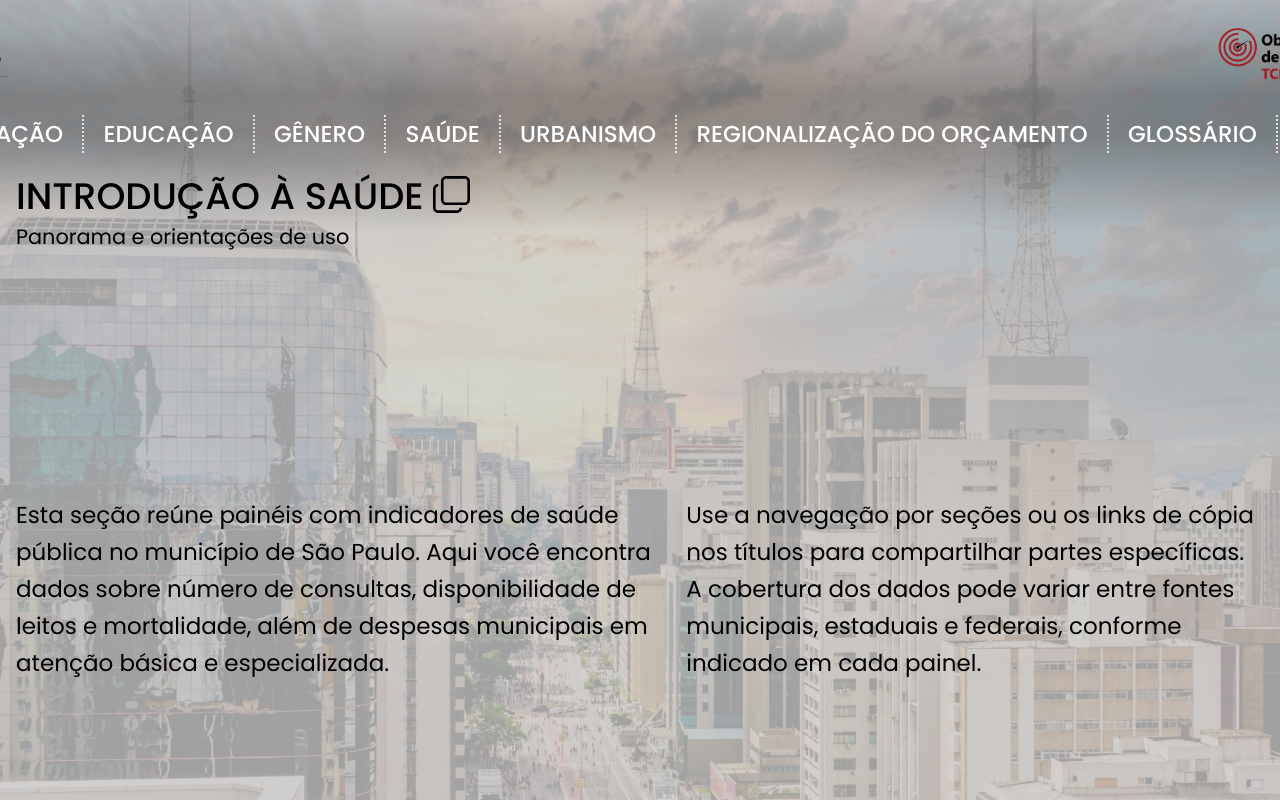
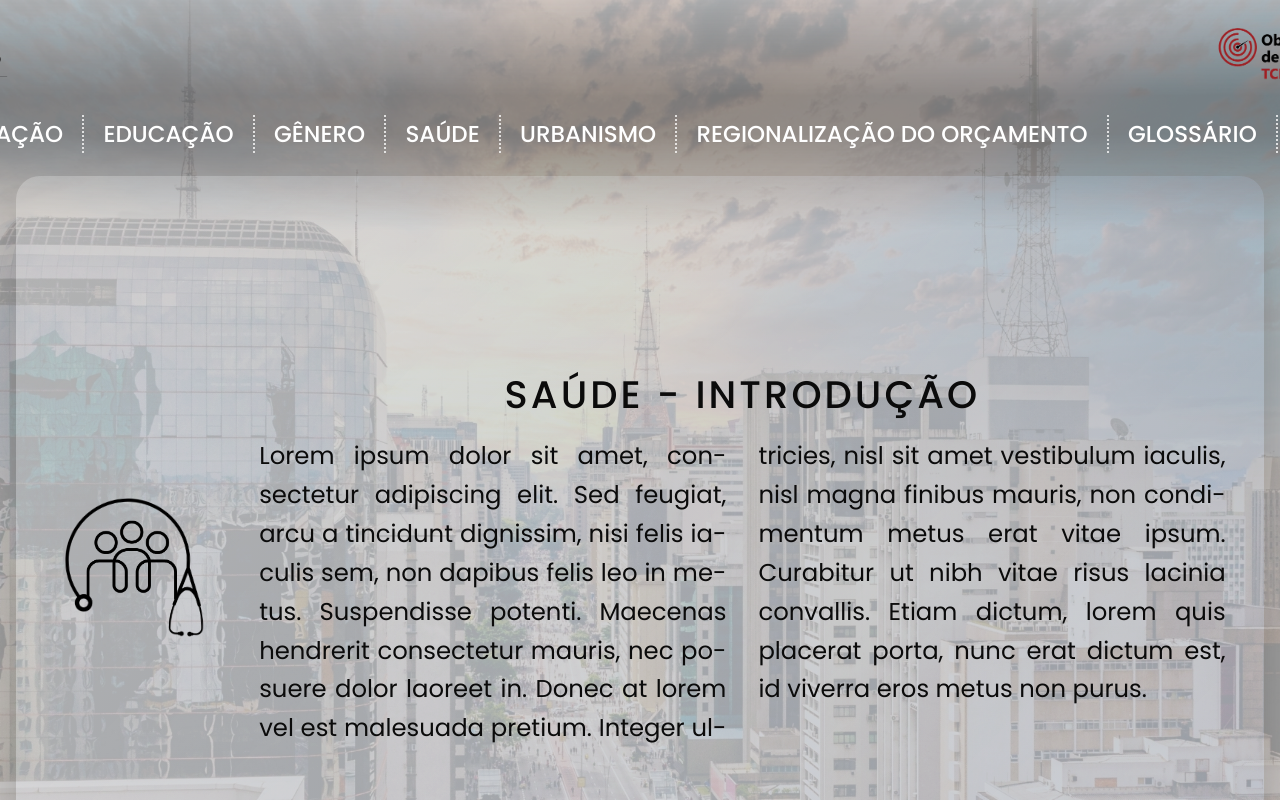
Before and after one commit to ObservatorioPoliticasTCM/painel-frontend, a Vue app: page /saude in a window 1280 px wide. Built offline with nearby package versions, Linux system fonts and the light colour scheme.

Commit message:
Edição do texto introdutório da Saúde

```diff
--- /dev/null
+++ b/src/components/IntroPanel.vue
@@ -0,0 +1,319 @@
+<template>
+  <div class="intro-panel" ref="rootEl">
+    <div class="surface">
+      <div class="surface-head">
+        <div v-if="icon" class="icon-wrapper">
+          <img :src="icon" :alt="iconAlt" loading="lazy" />
+        </div>
+        <div class="head-text">
+          <h1 v-if="title">
+            <span class="title-anchor-wrapper">
+              <a
+                :id="anchorId"
+                :href="'#' + anchorId"
+                class="title-anchor"
+                title="Copiar o link para esta seção"
+                @click="copySectionLink"
+              >
+                {{ displayTitle }}
+              </a>
+              <transition name="fade">
+                <span v-if="showCopied" class="copy-popup">Link copiado</span>
+              </transition>
+            </span>
+          </h1>
+          <p v-if="leadText" class="lead">{{ leadText }}</p>
+          <div v-if="$slots.default" class="extra">
+            <slot />
+          </div>
+        </div>
+      </div>
+    </div>
+  </div>
+</template>
+
+<script setup lang="ts">
+import { computed, onBeforeUnmount, onMounted, ref, toRefs, nextTick } from 'vue'
+
+const fullyVisibleEvent = 'fully-visible'
+
+interface IntroPanelProps {
+  title?: string
+  text?: string
+  icon?: string
+}
+
+const props = withDefaults(defineProps<IntroPanelProps>(), {
+  title: '',
+  text: '',
+  icon: ''
+})
+
+const emit = defineEmits<{ (e: 'fully-visible', anchorId: string): void }>()
+
+const { title, text, icon } = toRefs(props)
+
+const loremFallback = [
+  'Lorem ipsum dolor sit amet, consectetur adipiscing elit. Sed feugiat, arcu a tincidunt dignissim, nisi felis iaculis sem, non dapibus felis leo in metus.',
+  'Suspendisse potenti. Maecenas hendrerit consectetur mauris, nec posuere dolor laoreet in. Donec at lorem vel est malesuada pretium.',
+  'Integer ultricies, nisl sit amet vestibulum iaculis, nisl magna finibus mauris, non condimentum metus erat vitae ipsum. Curabitur ut nibh vitae risus lacinia convallis.',
+  'Etiam dictum, lorem quis placerat porta, nunc erat dictum est, id viverra eros metus non purus.'
+].join(' ')
+
+const leadText = computed(() => {
+  const trimmed = text.value.trim()
+  return trimmed.length > 0 ? trimmed : loremFallback
+})
+
+const displayTitle = computed(() => title.value.replace(/\n/g, '\n'))
+const iconAlt = computed(() => title.value ? `Ícone da seção ${title.value}` : 'Ícone da seção')
+
+const anchorId = computed(() => title.value
+  .toLowerCase()
+  .replace(/\n/g, ' ')
+  .normalize('NFD')
+  .replace(/[\u0300-\u036f]/g, '')
+  .replace(/[^a-z0-9 ]/g, '')
+  .trim()
+  .replace(/\s+/g, '-')
+)
+
+const rootEl = ref<HTMLElement | null>(null)
+let scrollRoot: HTMLElement | null = null
+let scrollListenerAttached = false
+let ticking = false
+const showCopied = ref(false)
+let copyToastTimeout: number | null = null
+
+const fullyVisible = (): boolean => {
+  if (!rootEl.value) return false
+  const elRect = rootEl.value.getBoundingClientRect()
+  const rootRect = (scrollRoot
+    ? scrollRoot.getBoundingClientRect()
+    : { top: 0, bottom: window.innerHeight }) as DOMRect | { top: number; bottom: number }
+  const elTop = Math.round(elRect.top)
+  const elBottom = Math.round(elRect.bottom)
+  const rootTop = Math.round(rootRect.top)
+  const rootBottom = Math.round(rootRect.bottom)
+  return elTop >= rootTop && elBottom <= rootBottom && (elBottom - elTop) > 0
+}
+
+const onScroll = () => {
+  if (ticking) return
+  ticking = true
+  requestAnimationFrame(() => {
+    if (fullyVisible()) {
+      emit(fullyVisibleEvent, anchorId.value)
+      if (rootEl.value) {
+        rootEl.value.dispatchEvent(new CustomEvent(fullyVisibleEvent, { bubbles: true, detail: { anchorId: anchorId.value } }))
+      }
+    }
+    ticking = false
+  })
+}
+
+const copySectionLink = () => {
+  const fullUrl = `${window.location.origin}${window.location.pathname}#${anchorId.value}`
+  const tryClipboard = async () => {
+    try {
+      await navigator.clipboard.writeText(fullUrl)
+    } catch {
+      const temp = document.createElement('textarea')
+      temp.value = fullUrl
+      temp.style.position = 'fixed'
+      temp.style.opacity = '0'
+      document.body.appendChild(temp)
+      temp.select()
+      try { document.execCommand('copy') } catch { /* ignore */ }
+      document.body.removeChild(temp)
+    }
+    showCopied.value = false
+    void nextTick(() => {
+      showCopied.value = true
+      if (copyToastTimeout) clearTimeout(copyToastTimeout)
+      copyToastTimeout = window.setTimeout(() => { showCopied.value = false }, 1800)
+    })
+  }
+  void tryClipboard()
+}
+
+onMounted(() => {
+  scrollRoot = document.querySelector('.snap-container') as HTMLElement | null
+  const targetScrollEl = scrollRoot || window
+  if (!scrollListenerAttached) {
+    targetScrollEl.addEventListener('scroll', onScroll, { passive: true })
+    scrollListenerAttached = true
+  }
+  if (fullyVisible()) {
+    emit(fullyVisibleEvent, anchorId.value)
+    if (rootEl.value) {
+      rootEl.value.dispatchEvent(new CustomEvent(fullyVisibleEvent, { bubbles: true, detail: { anchorId: anchorId.value } }))
+    }
+  }
+})
+
+onBeforeUnmount(() => {
+  const targetScrollEl = scrollRoot || window
+  if (scrollListenerAttached) {
+    targetScrollEl.removeEventListener('scroll', onScroll)
+    scrollListenerAttached = false
+  }
+  if (copyToastTimeout) clearTimeout(copyToastTimeout)
+})
+</script>
+
+<style scoped>
+.intro-panel {
+  display: flex;
+  flex-direction: column;
+  height: 96vh;
+  width: calc(100vw - 4vh);
+  padding: 2vh;
+  position: relative;
+  z-index: 20;
+}
+
+.surface {
+  flex: 1;
+  border-radius: 1.25rem;
+  background: linear-gradient(135deg, rgba(255, 255, 255, 0.2), rgba(12, 106, 255, 0.06));
+  /* backdrop-filter: blur(14px); */
+  display: flex;
+  align-items: center;
+  justify-content: center;
+  padding: clamp(1.5rem, 3vw, 3rem);
+  box-shadow: 0 1.75rem 3.5rem rgba(0, 0, 0, 0.25);
+}
+
+.surface-head {
+  display: flex;
+  align-items: center;
+  gap: clamp(2rem, 4vw, 4rem);
+  max-width: 72rem;
+  width: 100%;
+}
+
+.icon-wrapper {
+  flex: 0 0 clamp(6rem, 12vw, 10rem);
+  display: flex;
+  align-items: center;
+  justify-content: center;
+}
+
+.icon-wrapper img {
+  width: 100%;
+  height: auto;
+  object-fit: contain;
+}
+
+.head-text {
+  display: flex;
+  flex-direction: column;
+  gap: 1rem;
+  color: #0b0b0b;
+}
+
+.head-text h1 {
+  margin: 0;
+  text-transform: uppercase;
+  font-weight: 700;
+  letter-spacing: 0.08em;
+  font-size: clamp(1.8rem, 3vw, 2.6rem);
+  line-height: 1.2;
+}
+
+.lead {
+  margin: 0;
+  font-size: clamp(1.2rem, 1.9vw, 1.4rem);
+  line-height: 1.6;
+  column-count: 2;
+  column-gap: clamp(1rem, 2.5vw, 2.5rem);
+  column-fill: balance;
+  text-align: justify;
+  hyphens: auto;
+}
+
+.extra {
+  font-size: clamp(1.05rem, 1.7vw, 1.2rem);
+  line-height: 1.6;
+  max-width: 70ch;
+}
+
+.extra ::v-deep(p) {
+  margin: 0;
+}
+
+.title-anchor-wrapper {
+  position: relative;
+  display: inline-block;
+}
+
+.title-anchor {
+  color: inherit;
+  text-decoration: none;
+  cursor: pointer;
+}
+
+.title-anchor:hover {
+  text-decoration: underline;
+}
+
+.copy-popup {
+  position: absolute;
+  left: 50%;
+  top: 100%;
+  transform: translate(-50%, 0.6rem);
+  background: #242424;
+  color: #fff;
+  padding: 0.4rem 0.6rem;
+  border-radius: 6px;
+  font-size: 0.7em;
+  white-space: nowrap;
+  box-shadow: 0 2px 6px rgba(0, 0, 0, 0.25);
+  pointer-events: none;
+}
+
+.fade-enter-active,
+.fade-leave-active {
+  transition: opacity 0.5s ease;
+}
+
+.fade-enter-from,
+.fade-leave-to {
+  opacity: 0;
+}
+
+@media (max-width: 60rem) {
+  .surface-head {
+    flex-direction: column;
+    text-align: center;
+  }
+
+  .head-text h1 {
+    letter-spacing: 0.06em;
+  }
+
+  .extra {
+    max-width: none;
+  }
+}
+
+@media (max-width: 70rem) {
+  .lead {
+    column-count: 3;
+  }
+}
+
+@media (max-width: 55rem) {
+  .lead {
+    column-count: 2;
+  }
+}
+
+@media (max-width: 38rem) {
+  .lead {
+    column-count: 1;
+    text-align: left;
+  }
+}
+</style>
--- a/src/views/SaudeView.vue
+++ b/src/views/SaudeView.vue
@@ -1,23 +1,15 @@
 <template>
   <SnapPage>
-    <TextFrame
-      title="Introdução à saúde"
-      subtitle="Panorama e orientações de uso"
+    <IntroPanel
+      title="Saúde - Introdução"
+      text=""
+      :icon="saudeIcon"
     >
-      <p>
-        Esta seção reúne painéis com indicadores de saúde pública no município de São Paulo.
-        Aqui você encontra dados sobre número de consultas, disponibilidade de leitos e mortalidade,
-        além de despesas municipais em atenção básica e especializada.
-      </p>
-      <p>
-        Use a navegação por seções ou os links de cópia nos títulos para compartilhar partes específicas.
-        A cobertura dos dados pode variar entre fontes municipais, estaduais e federais, conforme indicado em cada painel.
-      </p>
-    </TextFrame>
+    </IntroPanel>
     <DashboardFrame
       appid="585f0398-5876-4e29-98db-a53e3e013dc4"
       sheet="EnGpsY"
-      title="Número de consultas em 2023"
+      title="Numero de consultas em 2023"
       subtitle="Inclui as unidades municipais, estaduais e federais"
       identity="3"
     />
@@ -31,7 +23,7 @@
     <DashboardFrame
       appid="585f0398-5876-4e29-98db-a53e3e013dc4"
       sheet="XFZvFPN"
-      title="Despesas em atenção Básica e especializada"
+      title="Despesas em atencao basica e especializada"
       subtitle="Inclui apenas despesas municipais"
       identity="2"
     />
@@ -40,8 +32,9 @@
 
 <script setup lang="ts">
 import DashboardFrame from '../components/DashboardFrame.vue'
-import TextFrame from '../components/TextFrame.vue'
+import IntroPanel from '../components/IntroPanel.vue'
 import SnapPage from '../components/SnapPage.vue'
+import saudeIcon from '@/assets/saude-black.svg'
 </script>
 
 <style scoped></style>
```
Also changed, not shown: src/assets/saude-black.svg (added).
